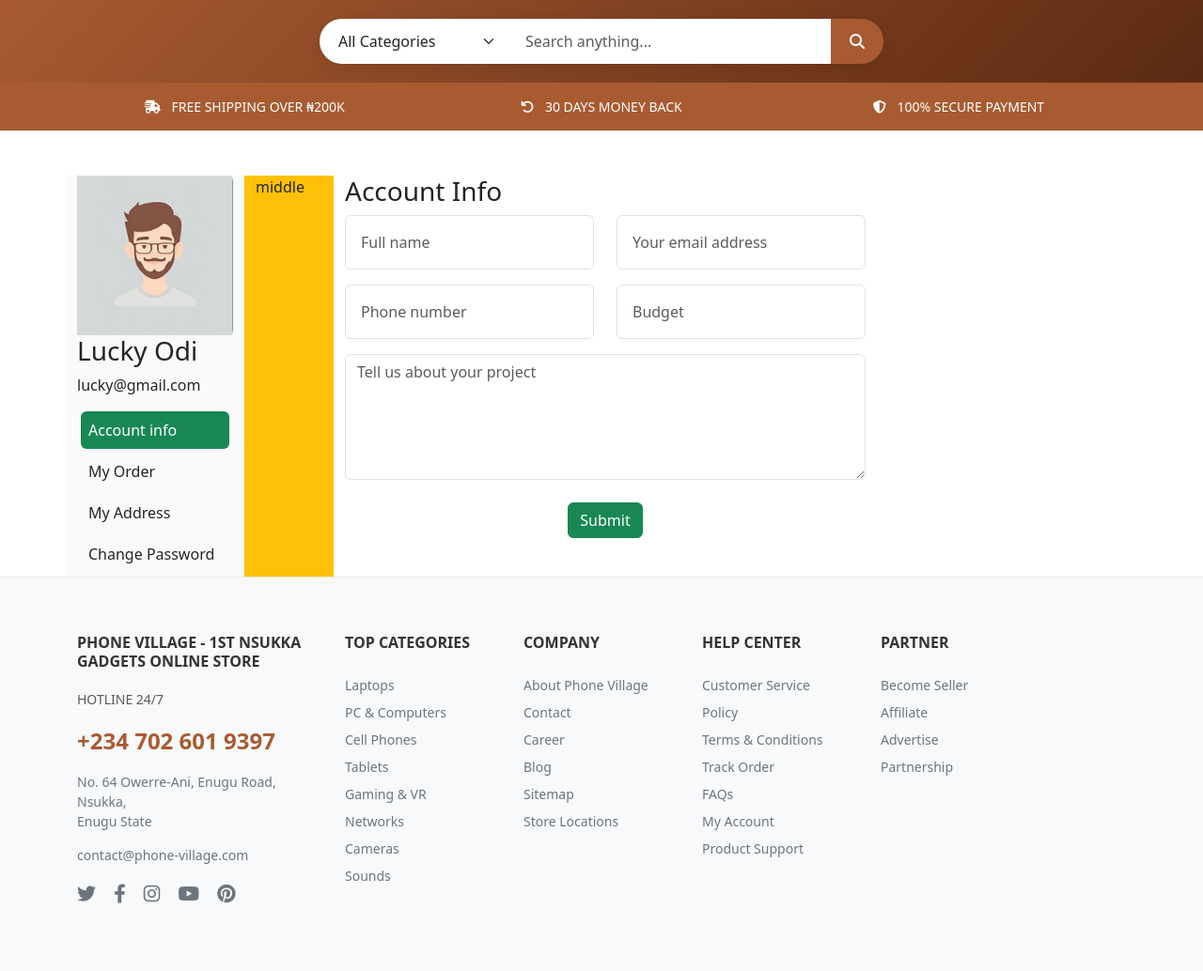
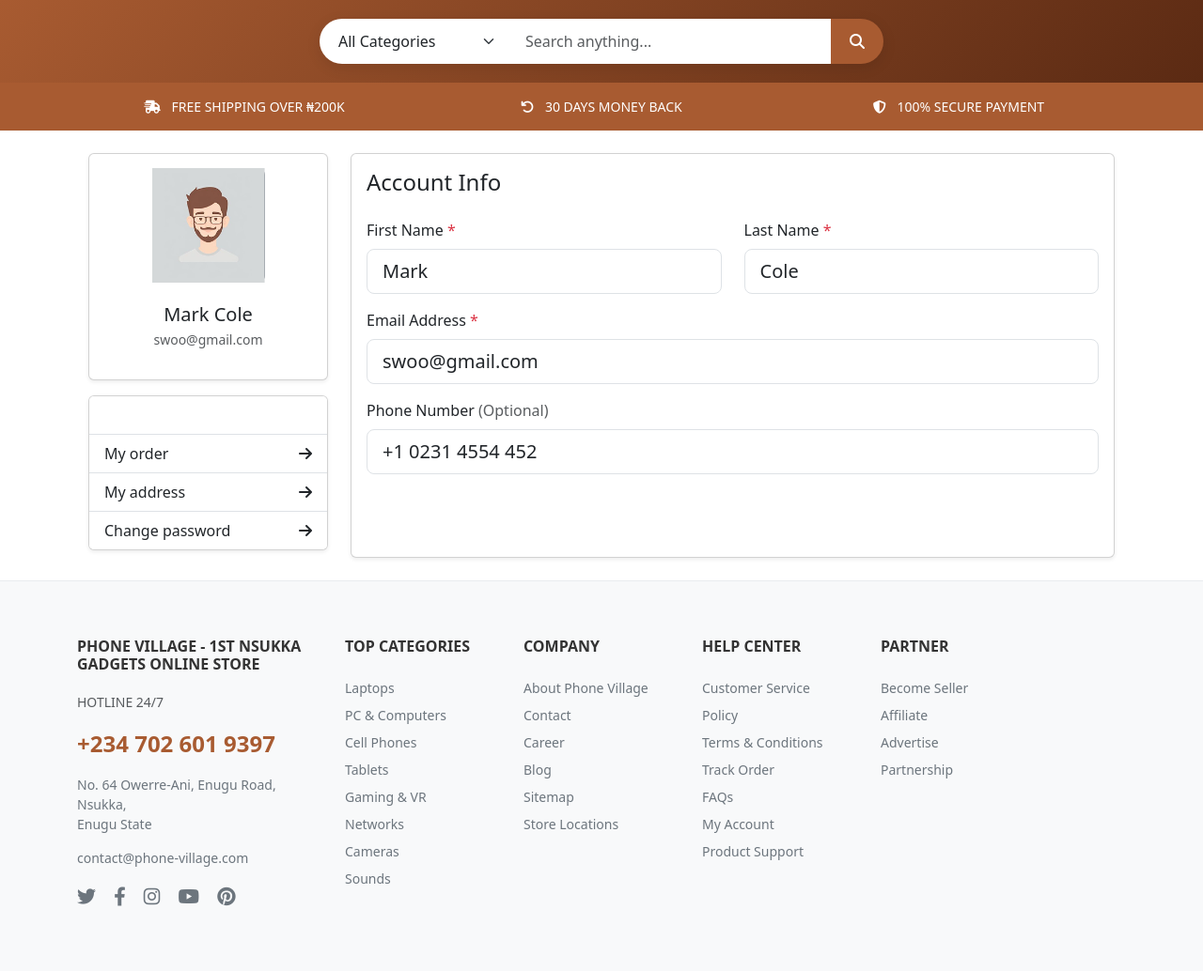
Before and after one commit to nnamdiindu/Phone_Village, a Flask app: page /profile in a window 1280 px wide. Shown: the part 113-1147 px from the top of the page at 94% size. Before the commit the page ends 1075 px from the top, so only its background shows below. Run offline with Flask 3, Linux system fonts and the light colour scheme; some libraries are stand-ins or nearby versions.

Commit message:
Finish profile.html

```diff
--- a/templates/profile.html
+++ b/templates/profile.html
@@ -5,72 +5,103 @@
 
 {% block content %}
 
-<div class="container mt-5">
-    <div class="row justify-content-md-center">
-        <div class="col-2 profile-pic-div">
-            <div class="bg-secondary rounded">
-                <img src="../static/images/avatar.jpg.png" alt="user picture" class="img-fluid">
-            </div>
-            <div>
-                <h3>Lucky Odi</h3>
-                <p>lucky@gmail.com</p>
-            </div>
-            <div>
-                <div class="bg-success active p-2 rounded m-1"><a href="#" class="text-decoration-none text-white">Account info</a></div>
-                <div class="p-2 rounded m-1"><a href="#" class="text-decoration-none text-dark">My Order</a></div>
-                <div class="p-2 rounded m-1"><a href="#" class="text-decoration-none text-dark">My Address</a></div>
-                <div class="p-2 rounded m-1"><a href="#" class="text-decoration-none text-dark">Change Password</a></div>
+<div class="container">
+    <div class="container-fluid py-4">
+        <div class="row">
+            <!-- Sidebar -->
+            <div class="col-lg-3 col-md-4">
+                <div class="card shadow-sm">
+                    <div class="card-body text-center">
+                        <!-- Profile Avatar -->
+                        <div class="mb-3">
+                            <div class="bg-secondary rounded d-inline-flex align-items-center justify-content-center"
+                                 style="width: 120px; height: 120px;">
+                                <img src="../static/images/avatar.jpg.png" alt="user picture" class="img-fluid">
+                            </div>
+                        </div>
+
+                        <!-- Name and Email -->
+                        <h5 class="card-title mb-1">Mark Cole</h5>
+                        <p class="text-muted small">swoo@gmail.com</p>
+                    </div>
+                </div>
+
+                <!-- Navigation Menu -->
+                <div class="card shadow-sm mt-3">
+                    <div class="list-group list-group-flush">
+                        <a href="#" class="list-group-item list-group-item-action phone-village-bg text-white d-flex justify-content-between align-items-center">
+                            <span>Account info</span>
+                            <i class="fas fa-arrow-right"></i>
+                        </a>
+                        <a href="#" class="list-group-item list-group-item-action d-flex justify-content-between align-items-center">
+                            <span>My order</span>
+                            <i class="fas fa-arrow-right"></i>
+                        </a>
+                        <a href="#" class="list-group-item list-group-item-action d-flex justify-content-between align-items-center">
+                            <span>My address</span>
+                            <i class="fas fa-arrow-right"></i>
+                        </a>
+                        <a href="#" class="list-group-item list-group-item-action d-flex justify-content-between align-items-center">
+                            <span>Change password</span>
+                            <i class="fas fa-arrow-right"></i>
+                        </a>
+                    </div>
+                </div>
             </div>
 
-        </div>
-        <div class="col-1 bg-warning">
-            middle
-        </div>
-        <div class="col-9">
-            <h3>Account Info</h3>
+            <!-- Main Content -->
+            <div class="col-lg-9 col-md-8">
+                <div class="card shadow-sm">
+                    <div class="card-body">
+                        <h4 class="card-title mb-4">Account Info</h4>
 
-          <div class="col-12 col-md-10 col-lg-8">
-            <div class="form-container">
+                        <form>
+                            <div class="row">
+                                <!-- First Name -->
+                                <div class="col-md-6 mb-3">
+                                    <label for="firstName" class="form-label">
+                                        First Name <span class="text-danger">*</span>
+                                    </label>
+                                    <input type="text" class="form-control form-control-lg" id="firstName" value="Mark">
+                                </div>
 
-                <form id="contactForm" action="/" method="post">
-                    <!-- Row 1: Name and Email -->
-                    <div class="row mb-3">
-                        <div class="col-md-6">
-                            <input type="text" class="form-control p-3" id="name" name="name" placeholder="Full name" required>
-                        </div>
-                        <div class="col-md-6">
-                            <input type="email" class="form-control p-3" id="email" name="email" placeholder="Your email address" required>
-                        </div>
+                                <!-- Last Name -->
+                                <div class="col-md-6 mb-3">
+                                    <label for="lastName" class="form-label">
+                                        Last Name <span class="text-danger">*</span>
+                                    </label>
+                                    <input type="text" class="form-control form-control-lg" id="lastName" value="Cole">
+                                </div>
+                            </div>
+
+                            <!-- Email Address -->
+                            <div class="mb-3">
+                                <label for="email" class="form-label">
+                                    Email Address <span class="text-danger">*</span>
+                                </label>
+                                <input type="email" class="form-control form-control-lg" id="email" value="swoo@gmail.com">
+                            </div>
+
+                            <!-- Phone Number -->
+                            <div class="mb-4">
+                                <label for="phone" class="form-label">
+                                    Phone Number <span class="text-muted">(Optional)</span>
+                                </label>
+                                <input type="tel" class="form-control form-control-lg" id="phone" value="+1 0231 4554 452">
+                            </div>
+
+                            <!-- Save Button -->
+                            <button type="submit" class="btn btn-lg px-4 phone-village-bg text-white">SAVE</button>
+                        </form>
                     </div>
-
-                    <!-- Row 2: Phone and Budget -->
-                    <div class="row mb-3">
-                        <div class="col-md-6">
-                            <input type="tel" class="form-control p-3" id="phone" name="phone" placeholder="Phone number">
-                        </div>
-                        <div class="col-md-6">
-                            <input type="text" class="form-control p-3" id="budget" name="budget" placeholder="Budget">
-
-                        </div>
-                    </div>
-
-                    <!-- Row 3: Message (standalone) -->
-                    <div class="row mb-4">
-                        <div class="col-12">
-                            <textarea class="form-control" id="message" name="message" rows="5" placeholder="Tell us about your project" required></textarea>
-                        </div>
-                    </div>
-
-                    <!-- Submit Button -->
-                    <div class="text-center">
-                        <button type="submit" class="btn btn-success btn-submit">Submit</button>
-                    </div>
-                </form>
+                </div>
             </div>
         </div>
+    </div>
 
-        </div>
-    </div>
+    <script src="https://cdnjs.cloudflare.com/ajax/libs/bootstrap/5.3.2/js/bootstrap.bundle.min.js"></script>
+
 </div>
 
+
 {% endblock %}
```
